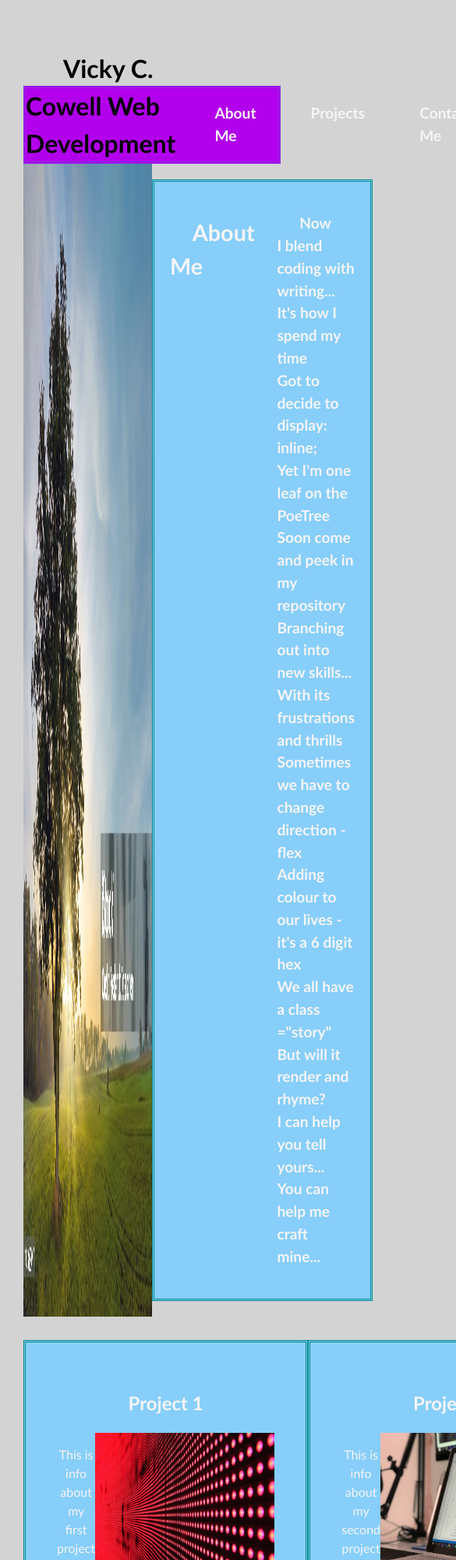
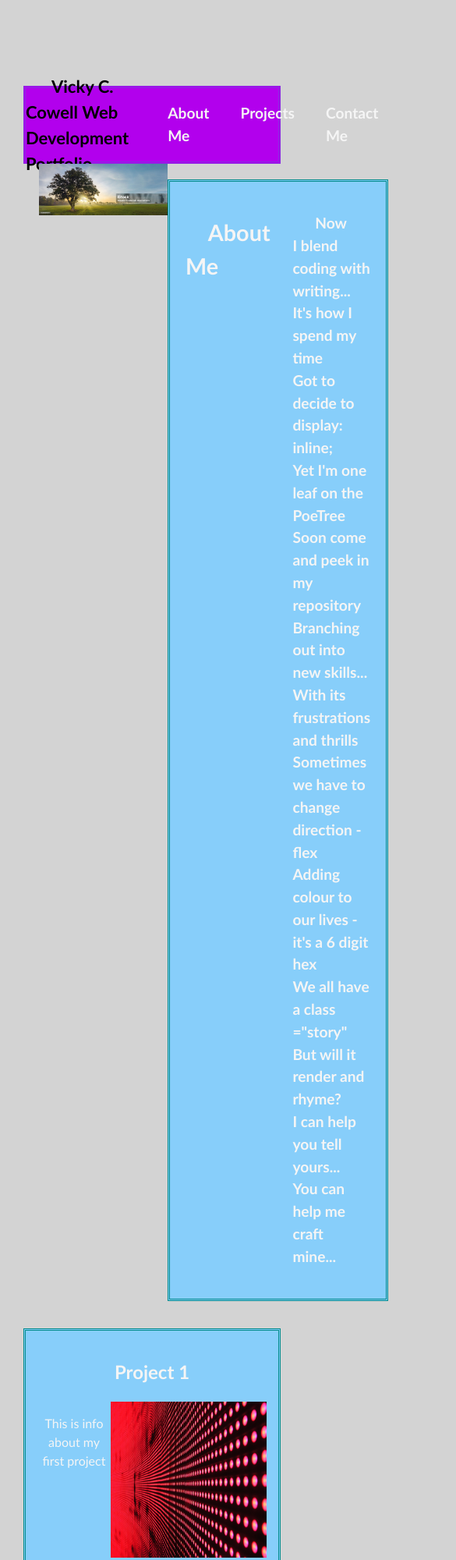
Before and after one commit to VickyCowell4/portfolio-second-submission, a plain HTML site: page index.html in a window 390 px wide. Shown: the top 2000 px of the page at 78% size, 585 px wide, since content can reach past the window. Drawn offline with Linux system fonts and the light colour scheme.

Commit message:
Added media queries, trying to solve issues

```diff
--- a/css/style.css
+++ b/css/style.css
@@ -11,6 +11,7 @@ body {
   margin: 0;
   margin-top: 80px;
   padding: 30px;
+  width: 100%;
 }
 
 header img {
@@ -29,9 +30,12 @@ header {
   list-style: none;
   margin: 0;
   padding: 0;
+  min-width: 90%;
 }
 
 .hero-img {
+  height: fit-content;
+  margin-left: 20px;
   width: 50%;
 }
 
@@ -101,35 +105,12 @@ justify-content: space-evenly;
 }
 
 .card-row {
-  display: flex
+  display: flex;
 }
-
-/* .card-project-two {
-  background-color: lightskyblue;
-  border-color: darkcyan;
-  border-style: double;
-  display: flex;
-  padding: 40px;
-  text-align: left;
+.projectsIMG{
+  width: 200px;
+  height: 200px;
 }
-
-.card-project-three {
-  background-color: lightskyblue;
-  border-color: darkcyan;
-  border-style: double;
-  display: flex;
-  padding: 40px;
-  text-align: left;
-}
-
-.card-project-four {
-  background-color: lightskyblue;
-  border-color: darkcyan;
-  border-style: double;
-  display: flex;
-  padding: 40px;
-  text-align: left;
-} */
 
 h1 {
   margin-right: auto;
@@ -160,3 +141,49 @@ footer {
   margin-top: 20px;
   text-decoration: none;
 }
+
+@media only screen and (max-width: 600px) {
+
+}
+
+@media only screen and (min-width: 601px) {
+
+}
+
+@media only screen and (max-width: 780px) {
+.cards-container {
+flex-direction: column;
+}
+
+}
+
+@media only screen and (max-width: 865px){
+
+  li{
+    margin-right: 20px;
+  }
+  h1{
+    text-indent: none;
+    font-size: 22px;
+  }
+  header {
+    min-width: 90%;
+  }
+}
+
+@media only screen and (min-width: 992px) {
+
+}
+
+@media only screen and (max-width: 1400px) {
+.cards-container{
+  margin-top: 15px;
+  margin-bottom: 15px;
+  padding-bottom: 0;
+  flex-wrap: wrap;
+justify-content: space-evenly;
+}
+.card-project{
+  padding: 15px;
+}
+}
--- a/index.html
+++ b/index.html
@@ -54,32 +54,28 @@
           <h2>Project 1</h2>
           <div class="card-row">
             <p>This is info about my first project</p>
-            <img src="./images/02-portfolio-1.jpg" alt="wall of little red lights" width="230" height="200"
-              style="vertical-align:bottom text-top">
+            <img src="./images/02-portfolio-1.jpg" alt="wall of little red lights" class="projectsIMG" />
           </div>
         </div>
         <div class="card-project">
           <h2>Project 2</h2>
           <div class="card-row">
             <p>This is info about my second project</p>
-            <img src="./images/02-portfolio-2.jpg" alt="wall of little red lights" width="230" height="200"
-              style="vertical-align:bottom text-top">
+            <img src="./images/02-portfolio-2.jpg" alt="wall of little red lights" class="projectsIMG" />
           </div>
         </div>
         <div class="card-project">
           <h2>Project 3</h2>
           <div class="card-row">
             <p>This is info about my third project</p>
-            <img src="./images/02-portfolio-3.jpg" alt="wall of little red lights" width="230" height="200"
-              style="vertical-align:bottom text-top">
+            <img src="./images/02-portfolio-3.jpg" alt="wall of little red lights" class="projectsIMG" />
           </div>
         </div>
         <div class="card-project">
           <h2>Project 4</h2>
           <div class="card-row">
             <p>This is info about my fourth project</p>
-            <img src="./images/02-portfolio-4.jpg" alt="wall of little red lights" width="230" height="200"
-              style="vertical-align:bottom text-top">
+            <img src="./images/02-portfolio-4.jpg" alt="wall of little red lights" class="projectsIMG" />
           </div>
         </div>
       </div>
@@ -111,5 +107,4 @@
     <span>Powered by HTML and CSS</span>
   </footer>
 </body>
-
 </html>
```
Also changed, not shown: 1 other file.
